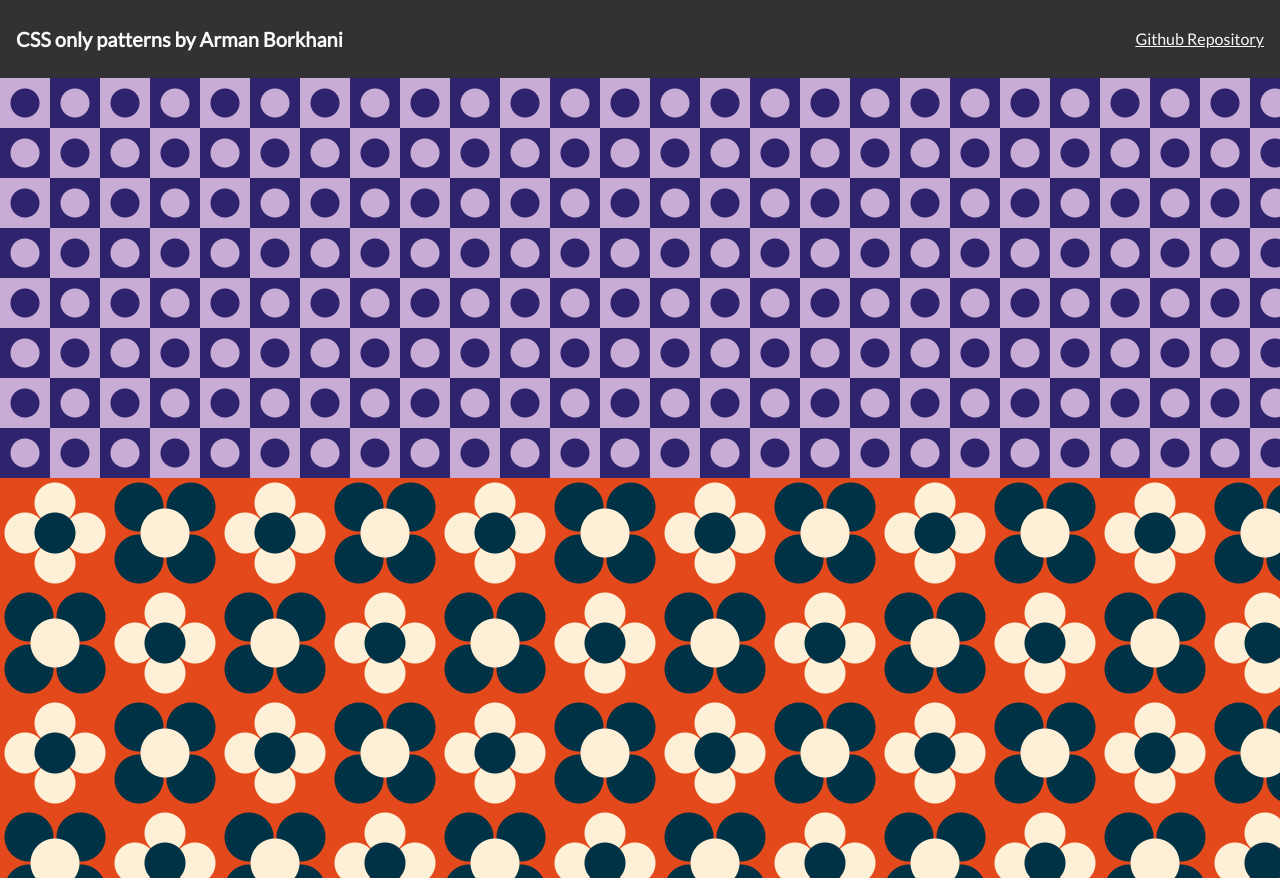
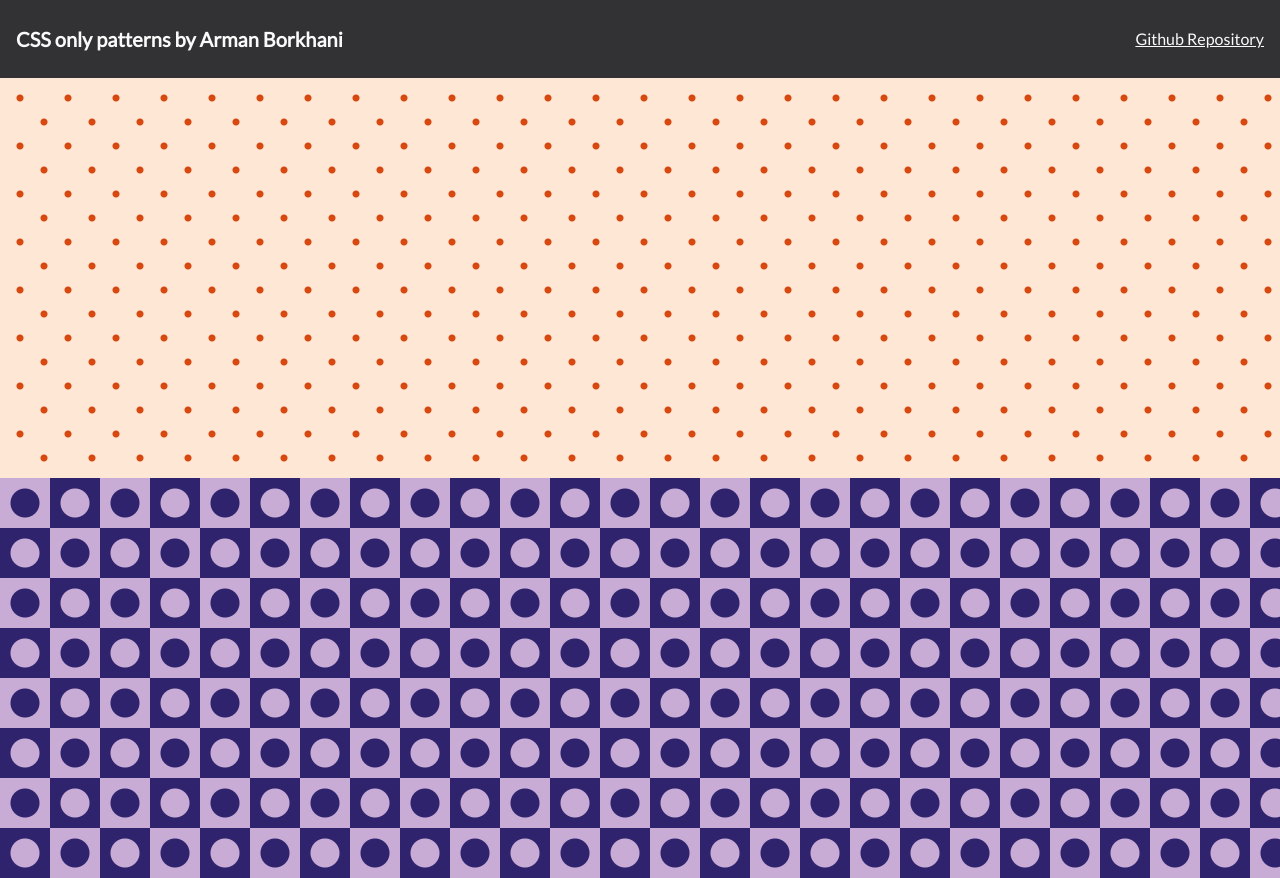
Before and after one commit to arman-borkhani/css-patterns, a website: page index.html in a window 1280 px wide. Shown: the top 878 px of the page. Drawn offline with Linux system fonts and the light colour scheme.

Commit message:
Add pattern five

```diff
--- /dev/null
+++ b/SCSS/_five.scss
@@ -0,0 +1,11 @@
+#five {
+  --c1: #d9480f;
+  --c2: #ffe7d5;
+
+  background:
+  radial-gradient( circle at 44px 44px, var(--c1) 3px, transparent 4px ),
+  radial-gradient( circle at 20px 20px, var(--c1) 3px, transparent 4px );
+  background-position: 0 0;
+  background-size: 48px 48px;
+  background-color: var(--c2);
+}
--- a/SCSS/main.scss
+++ b/SCSS/main.scss
@@ -3,3 +3,4 @@
 @import "two";
 @import "three";
 @import "four";
+@import "five";
--- a/index.html
+++ b/index.html
@@ -14,6 +14,7 @@
     </a>
   </header>
   <div class="wrapper">
+    <div class="entry" id="five"></div>
     <div class="entry" id="four"></div>
     <div class="entry" id="three"></div>
     <div class="entry" id="two"></div>
```
Also changed, not shown: style.css, 1 other file.
